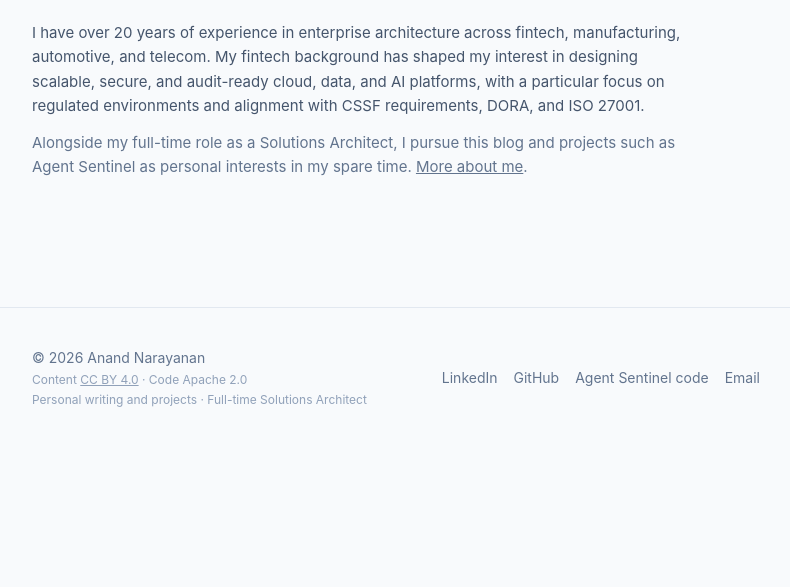
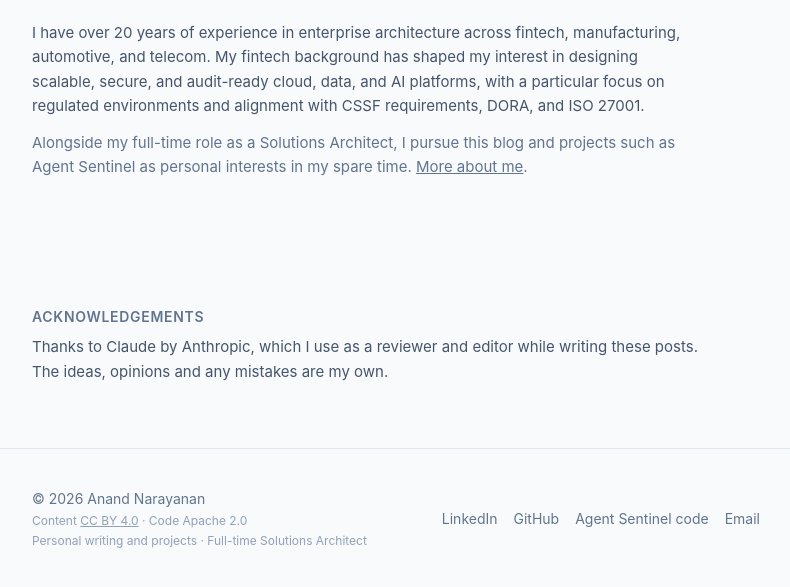
Before and after one commit to anandnarayanan2017/anandnarayanan-blog, an Astro site: page / in a window 1280 px wide. Shown: the part 303-890 px from the top of the page, without its empty margins (244-1034 px from the left). Before the commit the page ends 800 px from the top, so only its background shows below. Built offline with nearby package versions, Linux system fonts and the light colour scheme; Astro itself is replaced by a stand-in of ours.

Commit message:
Home page: acknowledgements; SDLC Part 2 draft points the 9/10 detail at Part 5

```diff
--- a/ai-assisted-sdlc/docs/blog/drafts/posts/02-a-prompt-is-not-a-specification.md
+++ b/ai-assisted-sdlc/docs/blog/drafts/posts/02-a-prompt-is-not-a-specification.md
@@ -59,7 +59,7 @@ The second question is the one people skip. It turned out to be the one that mat
 
 The first attempt at concurrency safety looked careful. Open a transaction. Check whether the slot is taken. If it is free, insert the booking. Commit.
 
-Read it in a code review and it looks right. An AI reviewer read it and scored it 9 out of 10.
+Read it in a code review and it looks right. An AI reviewer read it and scored it 9 out of 10. (Why that score and a failing test can both be honest is Part 5.)
 
 It isn’t right. In PostgreSQL’s default isolation level, Read Committed, one transaction can’t see another’s booking until that booking is committed. Twenty requests arrive together, all twenty check, all twenty find the slot free, and then they all insert. The transaction makes each request consistent with itself, not with the other nineteen.
 
--- a/src/consts.ts
+++ b/src/consts.ts
@@ -10,6 +10,9 @@ export const SITE = {
     "I have over 20 years of experience in enterprise architecture across fintech, manufacturing, automotive, and telecom. My fintech background has shaped my interest in designing scalable, secure, and audit-ready cloud, data, and AI platforms, with a particular focus on regulated environments and alignment with CSSF requirements, DORA, and ISO 27001.",
   personalNote:
     "Alongside my full-time role as a Solutions Architect, I pursue this blog and projects such as Agent Sentinel as personal interests in my spare time.",
+  // Shown at the foot of the home page.
+  acknowledgement:
+    "Thanks to Claude by Anthropic, which I use as a reviewer and editor while writing these posts. The ideas, opinions and any mistakes are my own.",
   linkedin: "https://linkedin.com/in/anandkn2012",
   github: "https://github.com/anandnarayanan2017",
   seriesRepo: "https://github.com/anandnarayanan2017/anandnarayanan-blog/tree/main/agent-sentinel",
--- a/src/pages/index.astro
+++ b/src/pages/index.astro
@@ -71,6 +71,11 @@ const fmt = (d) => d.toLocaleDateString("en-US", { year: "numeric", month: "long
         </a>
       ))}
     </section>
+
+    <section aria-labelledby="acknowledgements" class="pb-16">
+      <h2 id="acknowledgements" class="text-sm font-semibold uppercase tracking-wider text-slate-500 dark:text-slate-400 mb-2">Acknowledgements</h2>
+      <p class="text-[15px] leading-relaxed max-w-2xl text-slate-600 dark:text-slate-400">{SITE.acknowledgement}</p>
+    </section>
   </main>
 
   <script>
```
